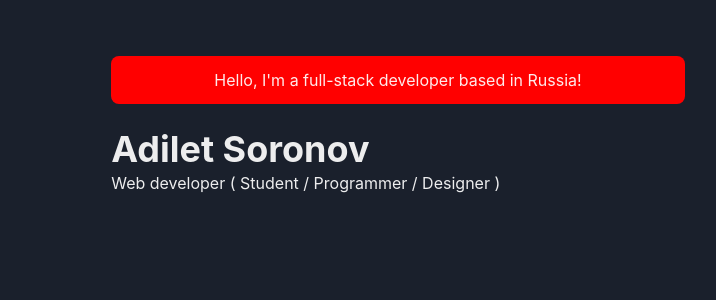
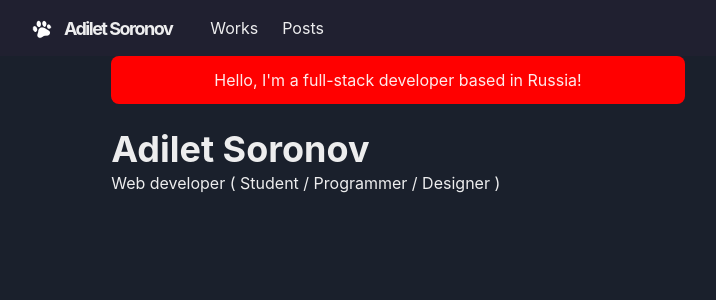
Before and after one commit to adiletelf/tutorial-portfolio, a Next.js app: page / in a window 1280 px wide. Shown: the top 300 px of the page, without its empty margins (242-958 px from the left). Built offline with nearby package versions, Linux system fonts and the light colour scheme.

Commit message:
Add navbar

```diff
--- a/components/layouts/main.js
+++ b/components/layouts/main.js
@@ -1,4 +1,5 @@
 import Head from 'next/head';
+import Navbar from '../navbar'
 import { Box, Container } from '@chakra-ui/react';
 
 const Main = ({ children, router }) => {
@@ -8,6 +9,9 @@
                 <meta name="viewport" content="width=device-width, initial-scale=1" />
                 <title>Adilet Soronov - Homepage</title>
             </Head>
+
+            <Navbar path={router.asPath} />
+
             <Container maxW="container.md" pt={14}>
                 {children}
             </Container>
--- a/components/logo.js
+++ b/components/logo.js
@@ -1,7 +1,7 @@
-import Link from 'next/link'
-import Image from 'next/image'
-import { Text, useColorModeValue } from '@chakra-ui/react'
-import styled from '@emotion/styled'
+import Link from 'next/link';
+import Image from 'next/image';
+import { Text, useColorModeValue } from '@chakra-ui/react';
+import styled from '@emotion/styled';
 
 const LogoBox = styled.span`
 font-weight: bold;
@@ -12,19 +12,22 @@
 line-height: 20px;
 padding: 10px;
 
+img {
+    transition: 200ms ease;
+}
+
 &:hover img {
     transform: rotate(20deg);
 }
-`
+`;
 
 const Logo = () => {
-    const footPrintImg = `/images/footprint${useColorModeValue('', '-dark')}.png`
+    const footPrintImg = `/images/footprint${useColorModeValue('', '-dark')}.png`;
     return (
         <Link href="/">
             <a>
                 <LogoBox>
                     <Image src={footPrintImg} width={20} height={20} alt="logo" />
-                </LogoBox>
                     <Text
                         color={useColorModeValue('gray.800', 'whiteAlpha.900')}
                         fontFamily='M PLUS Rounded 1c'
@@ -33,9 +36,10 @@
                     >
                         Adilet Soronov
                     </Text>
+                </LogoBox>
             </a>
         </Link>
-    )
-}
+    );
+};
 
 export default Logo;
--- /dev/null
+++ b/components/navbar.js
@@ -0,0 +1,111 @@
+import Logo from './logo';
+import NextLink from 'next/link';
+import { HamburgerIcon } from '@chakra-ui/icons';
+
+import {
+  Container,
+  Box,
+  Link,
+  Stack,
+  Heading,
+  Flex,
+  Menu,
+  MenuItem,
+  MenuList,
+  MenuButton,
+  IconButton,
+  useColorModeValue
+} from '@chakra-ui/react';
+
+const LinkItem = ({ href, path, children }) => {
+  const active = path === href;
+  const inactiveColor = useColorModeValue('gray200', 'whiteAlpha.900');
+  return (
+    <NextLink href={href}>
+      <Link
+        p={2}
+        bg={active ? 'glassTeal' : undefined}
+        color={active ? '#202023' : inactiveColor}
+      >
+        {children}
+      </Link>
+    </NextLink>
+  );
+};
+
+const Navbar = props => {
+  const { path } = props;
+
+  return (
+    <Box
+      position='fixed'
+      as='nav'
+      w='100%'
+      bg={useColorModeValue('#ffffff40', '#202030')}
+      style={{ backdropFilter: 'blur(10px)' }}
+      zIndex={1}
+      {...props}
+    >
+      <Container
+        display='flex'
+        p={2}
+        maxW='container.md'
+        wrap='wrap'
+        align='center'
+        justify='space-between'
+      >
+        <Flex align='center' mr={5}>
+          <Heading as='h1' size='lg' letterSpacing={'tighter'}>
+            <Logo />
+          </Heading>
+        </Flex>
+
+        <Stack
+          direction={{ base: 'column', md: 'row' }}
+          display={{ base: 'none', md: 'flex' }}
+          width={{ base: 'full', md: 'auto' }}
+          alignItems='center'
+          flexGrow={1}
+          mt={{ base: 4, md: 0 }}
+        >
+          <LinkItem href='/works' path={path}>
+            Works
+          </LinkItem>
+          <LinkItem href='/posts' path={path}>
+            Posts
+          </LinkItem>
+        </Stack>
+
+        <Box flex={1} align='right'>
+          <Box ml={2} display={{ base: 'inline-block', md: 'none' }}>
+            <Menu isLazy>
+              <MenuButton
+                as={IconButton}
+                icon={<HamburgerIcon />}
+                variant='outline'
+                aria-label='Options'
+              />
+
+              <MenuList>
+                <NextLink href='/' passHref>
+                  <MenuItem as={Link}>About</MenuItem>
+                </NextLink>
+                <NextLink href='/works' passHref>
+                  <MenuItem as={Link}>Works</MenuItem>
+                </NextLink>
+                <NextLink href='/posts' passHref>
+                  <MenuItem as={Link}>Posts</MenuItem>
+                </NextLink>
+                <MenuItem as={Link} href='https://vk.com/adiletelf'>
+                  View Source
+                </MenuItem>
+              </MenuList>
+            </Menu>
+          </Box>
+        </Box>
+      </Container>
+    </Box>
+  );
+};
+
+export default Navbar;
```
Lines whose indentation alone changed are shown as unchanged.
